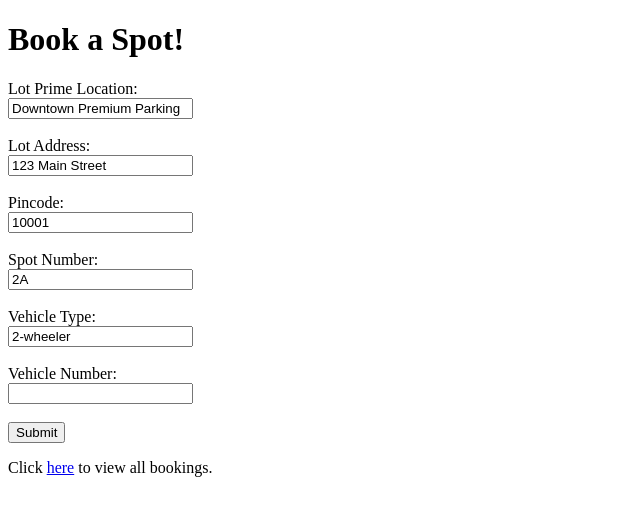
After one commit to singhrishiranjan/mad1-vehicle-parking-app, a Flask app: template templates/booking.html in a window 1280 px wide. The commit adds this page. Shown: the top 516 px of the page, without its empty margins (0-640 px from the left). Run offline with Flask 3, Linux system fonts and the light colour scheme; the template is opened without the code that fills it: values that come from a table or form of the project are taken from there, others are empty.

Commit message:
Added Booking Functionality

```diff
--- a/app.py
+++ b/app.py
@@ -2,9 +2,9 @@ from flask import Flask, render_template, request, redirect, session, url_for
 from flask_sqlalchemy import SQLAlchemy
 from sqlalchemy_utils import EmailType
 from flask_admin import Admin, AdminIndexView
-
 from flask_admin.contrib.sqla import ModelView
-from sqlalchemy import or_
+from sqlalchemy import or_, and_
+from datetime import datetime
 
 app = Flask(__name__)
 app.secret_key = 'your_security_key'
@@ -69,6 +69,7 @@ class Reservation(db.Model):
     user_id = db.Column(db.Integer, db.ForeignKey('user.id'), nullable=False)
     parking_timestamp = db.Column(db.DateTime, nullable=False)
     leaving_timestamp = db.Column(db.DateTime)
+    vehicle_number = db.Column(db.String(20))
     total_cost = db.Column(db.Float)
     spot = db.relationship('ParkingSpot', back_populates = 'reservations')
     user = db.relationship('User', back_populates = 'reservations')
@@ -91,13 +92,13 @@ class SecureModelView(ModelView):
     def inaccessible_callback(self, name):
         return redirect(url_for('login'))
 
-class UserAdmin(ModelView):
+class UserAdmin(SecureModelView):
     column_list = ['id', 'email', 'name', 'is_admin']
 
-class ParkingLotAdmin(ModelView):
+class ParkingLotAdmin(SecureModelView):
     column_list = ['id', 'prime_location_name', 'address', 'pincode', 'contact_number', 'is_active']
 
-class ParkingSpotAdmin(ModelView):
+class ParkingSpotAdmin(SecureModelView):
     column_list = ['id', 'lot', 'spot_number','price_per_hour', 'status', 'vehicle_type', 'is_reserved']
     form_columns = ['lot', 'spot_number', 'price_per_hour', 'status', 'vehicle_type', 'is_reserved']
 
@@ -109,7 +110,7 @@ class ParkingSpotAdmin(ModelView):
         }
     }
 
-class ReservationAdmin(ModelView):
+class ReservationAdmin(SecureModelView):
     column_list = ['id', 'spot', 'user', 'parking_timestamp', 'leaving_timestamp', 'total_cost']
     form_columns = ['spot', 'user', 'parking_timestamp', 'leaving_timestamp', 'total_cost']
 
@@ -131,10 +132,11 @@ class ReservationAdmin(ModelView):
 app.config['FLASK_ADMIN_SWATCH'] = 'cosmo'
 admin = Admin(app, name='Admin Panel', template_mode='bootstrap3', index_view=MyAdminIndexView())
 
-admin.add_view(SecureModelView(User, db.session))
-admin.add_view(SecureModelView(ParkingLot, db.session))
-admin.add_view(SecureModelView(ParkingSpot, db.session))
-admin.add_view(SecureModelView(Reservation, db.session))
+admin.add_view(UserAdmin(User, db.session))
+admin.add_view(ParkingLotAdmin(ParkingLot, db.session))
+admin.add_view(ParkingSpotAdmin(ParkingSpot, db.session))
+admin.add_view(ReservationAdmin(Reservation, db.session))
+
 
 # Create admin user if not exists
 def create_admin_user():
@@ -220,13 +222,52 @@ def search():
         q = request.args.get('query')
         results = []
         if q:
-            results = ParkingSpot.query.join(ParkingLot).filter(or_(
-                    ParkingLot.prime_location_name.ilike(f"%{q}%"),
-                    ParkingLot.pincode.ilike(f"%{q}%"),
-                    ParkingLot.address.ilike(f"%{q}%")
-                )).limit(10).all()
+            results = ParkingSpot.query.join(ParkingLot).filter(
+                and_(
+                    or_(
+                        ParkingLot.prime_location_name.ilike(f"%{q}%"),
+                        ParkingLot.pincode.ilike(f"%{q}%"),
+                        ParkingLot.address.ilike(f"%{q}%")
+                    ),
+                    ParkingSpot.is_reserved == False
+                )
+            ).limit(10).all()
 
         return render_template("dashboard.html", user = user, results = results)
+
+@app.route('/booking-confirmation', methods = ['POST', 'GET'])
+def booking_confirmation():
+    if request.method == 'POST':
+        spot_id = request.form.get('spot_id')
+        spot = ParkingSpot.query.get(spot_id)
+        user = User.query.filter_by(email=session['email']).first()
+        if spot and user:
+            return render_template('booking.html', spot=spot)
+        else:
+            return "Invalid spot", 400
+
+    return redirect(url_for('dashboard'), user=user)
+
+@app.route('/bookspot', methods=['POST'])
+def bookspot():
+    if 'email' not in session:
+        return redirect(url_for('login'))
+
+    spot_id = request.form.get('spot_id')
+    user = User.query.filter_by(email=session['email']).first()
+    spot = ParkingSpot.query.get(spot_id)
+    parking_timestamp = datetime.now()
+
+    if spot and user:
+        reservation = Reservation(
+            spot_id=spot.id,
+            user_id=user.id,
+            parking_timestamp=parking_timestamp,
+        )
+        spot.is_reserved = True
+        db.session.add(reservation)
+        db.session.commit()
+        return redirect(url_for('dashboard'))
 
 
 if __name__ == '__main__':
--- /dev/null
+++ b/templates/booking.html
@@ -0,0 +1,35 @@
+<!DOCTYPE html>
+<html>
+    <head>
+        <title></title>
+    </head>
+    <body>
+        <h1>Book a Spot!</h1>
+        <form action="{{url_for('bookspot')}}" method="POST">
+
+            <input type="hidden" name="spot_id" value="{{ spot.id }}">
+
+            <label for="lot_prime_location">Lot Prime Location:</label><br>
+            <input type="text" id="lot_location" name="lot_prime_location" value="{{spot.lot.prime_location_name}}" readonly><br><br>
+
+            <label for="lot_address">Lot Address:</label><br>
+            <input type="text" id="lot_address" name="lot_address" value="{{spot.lot.address}}" readonly><br><br>
+
+            <label for="pincode">Pincode:</label><br>
+            <input type="text" id="pincode" name="pincode" value="{{spot.lot.pincode}}" readonly><br><br>
+
+            <label for="spot_number">Spot Number:</label><br>
+            <input type="text" id="spot_number" name="spot_number" value="{{spot.spot_number}}" readonly><br><br>
+
+            <label for="vehicle_type">Vehicle Type:</label><br>
+            <input type="text" id="vehicle_type" name="vehicle_type" value="{{spot.vehicle_type}}" readonly><br><br>
+
+            <label for="vehicle_number">Vehicle Number:</label><br>
+            <input type="text" id="vehicle_number" name="vehicle_number" required><br><br>
+
+            <button type="submit">Submit</button>
+        </form>
+        <p>Click <a href="dashboard.html">here</a> to view all bookings.</p>
+
+    </body>
+</html>
--- a/templates/dashboard.html
+++ b/templates/dashboard.html
@@ -35,7 +35,11 @@
                                 <td>{{ result.lot.pincode }}</td>
                                 <td>{{ result.spot_number }}</td>
                                 <td>{{ result.vehicle_type }}</td>
-                                <td>{{ result.lot.cost_per_hour }}</td>
+                                <td>{{ result.price_per_hour }}</td>
+                                <td><form method="POST" action="{{ url_for('booking_confirmation') }}">
+                                        <input type="hidden" name="spot_id" value="{{ result.id }}">
+                                        <button type="submit">Book</button>
+                                    </form></td>
                             </tr>
                             {% endfor %}
                         {% else %}
```
Also changed, not shown: instance/data.db.
